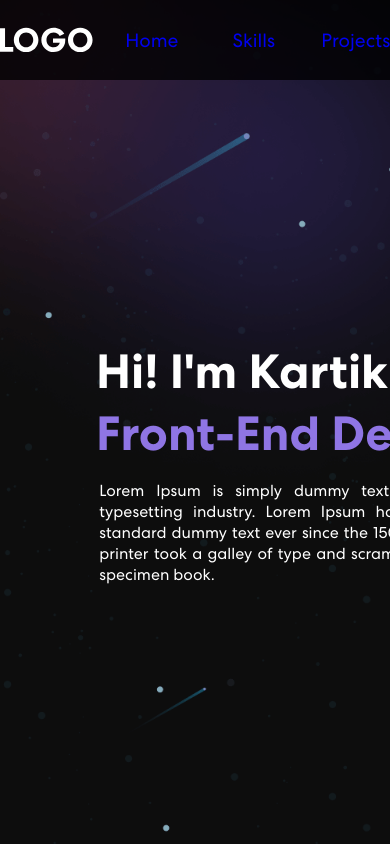
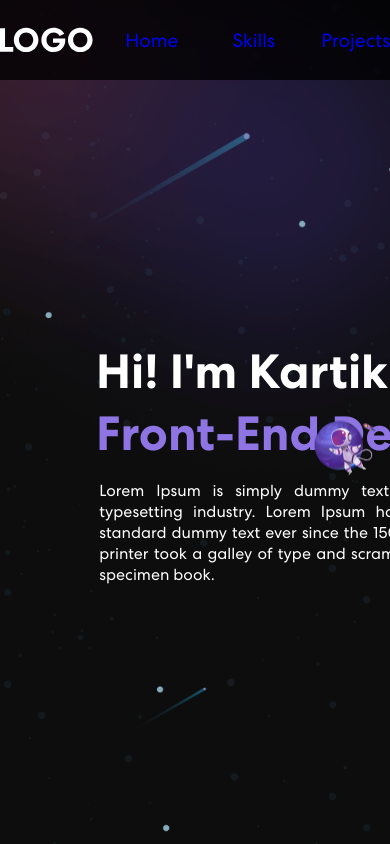
Before and after one commit to karti3k/my-personal-portfolio-project, a React (Create React App) app: page / in a window 390 px wide. Built offline with nearby package versions, Linux system fonts and the light colour scheme.

Commit message:
minor changes to encourage responsiveness!

```diff
--- a/src/Components/Banner.css
+++ b/src/Components/Banner.css
@@ -13,13 +13,11 @@
 
 .main-sub-sec1, .main-sub-sec2 {
     display: flex;
-    flex-direction: column;
     gap: 0.9em;
-    /* Add styles for sub-sections if necessary */
 }
 
 .main-sub-sec1{
-    width: 36em;
+    width: 36%;
     margin-top: 5em;
     /* background-color: blue; */
 }
@@ -35,23 +33,6 @@
     z-index: -1; /* Ensure it is behind the content */
 }
 
-.banner-but {
-    width: 15em;
-  font-weight: 700;
-  letter-spacing: 0.8px;
-  padding: 8px 10px;
-  background: linear-gradient(105deg, #000,  #422538c7);
-  border: 1px solid rgba(255, 255, 255, 0.5);
-  font-size: 20px;
-  display: inline-block;
-  color: #ffffffd6;
-  margin-left: 5em;
-}
-.banner-but:hover{
-    background: linear-gradient(105deg, #231a3b,  #422538c7);
-    box-shadow: 0 10px 20px rgba(0, 0, 0, 0.3);
-}
-/* Style for the main-text container to ensure proper display */
 
 .main-text h1{
     display: flex;
@@ -83,11 +64,11 @@
 .main-sub-sec2{
     align-items: center;
     justify-content: center;
-    margin-top: 6em;
+    margin-top: 6%;
     /* background-color: red; */
 }
 .main-sub-sec2 img{
-    width: 32em;
+    width: 72%;
     animation: upDown 4s infinite ease-in-out;
 }
 @keyframes upDown {
```
